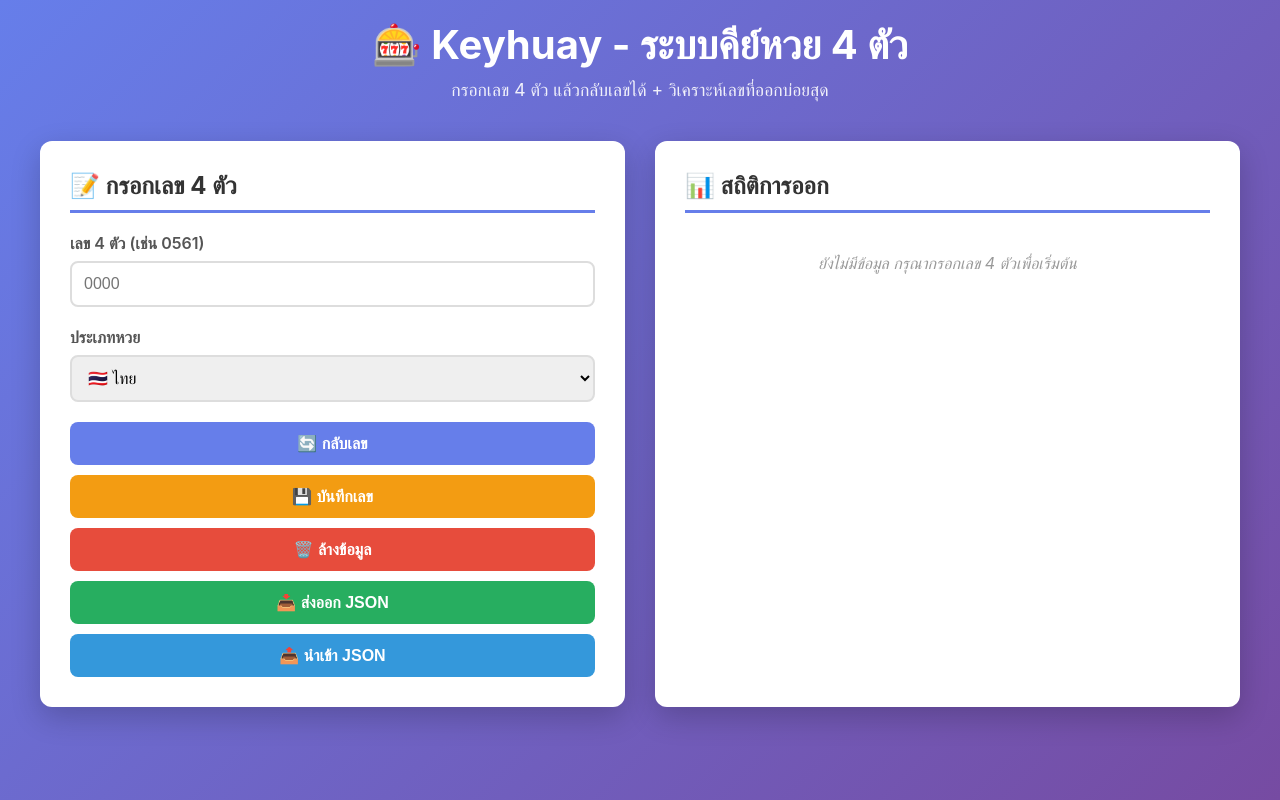
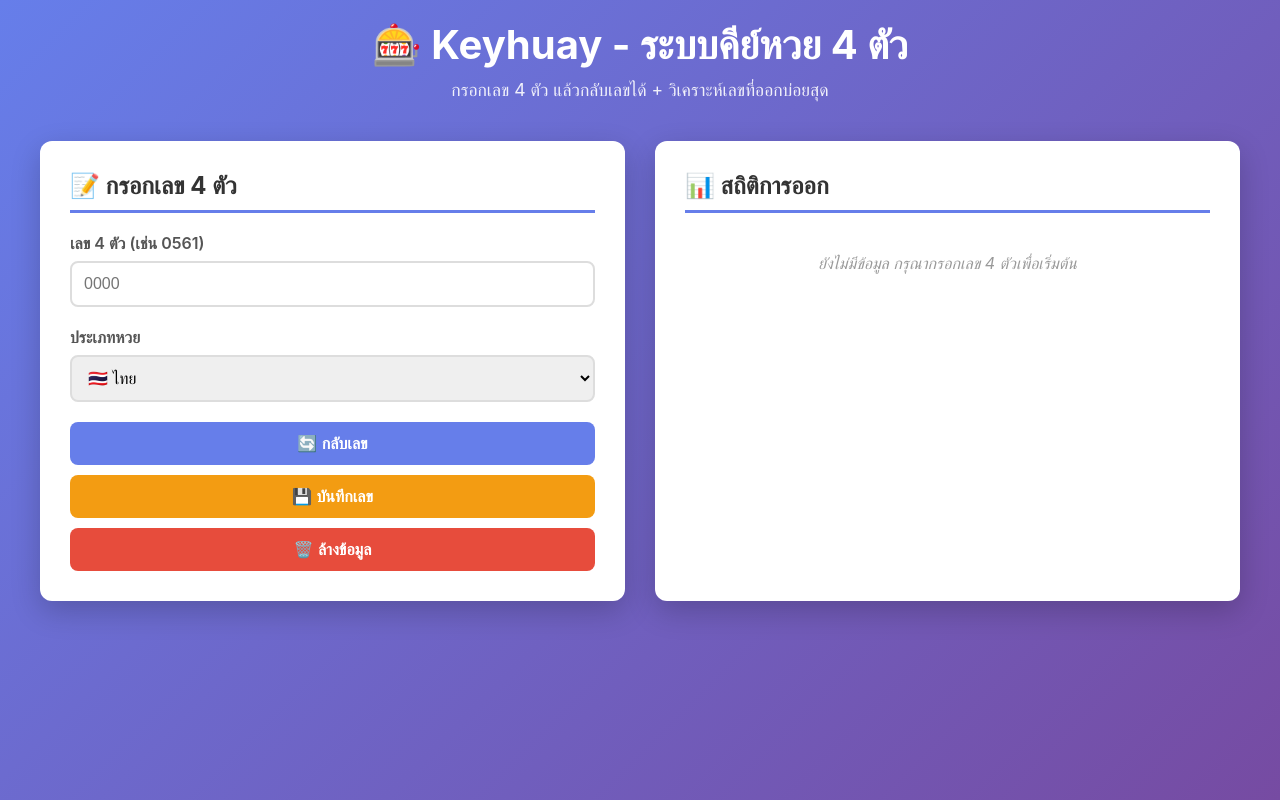
Before and after one commit to b23618/keyhuay, a Next.js app: page / in a window 1280 px wide. Built offline with nearby package versions, Linux system fonts and the light colour scheme.

Commit message:
remove JSON export and import buttons

```diff
--- a/app/page.tsx
+++ b/app/page.tsx
@@ -299,26 +299,6 @@ export default function Home() {
           <button className="button" style={{ marginTop: '10px', background: '#e74c3c' }} onClick={clearAll}>
             🗑️ ล้างข้อมูล
           </button>
-          <button className="button" style={{ marginTop: '10px', background: '#27ae60' }} onClick={exportToJSON}>
-            📥 ส่งออก JSON
-          </button>
-          <div style={{ marginTop: '10px', position: 'relative' }}>
-            <input
-              type="file"
-              accept=".json"
-              onChange={importFromJSON}
-              style={{
-                position: 'absolute',
-                opacity: 0,
-                width: '100%',
-                height: '100%',
-                cursor: 'pointer',
-              }}
-            />
-            <button className="button" style={{ background: '#3498db', pointerEvents: 'none' }}>
-              📤 นำเข้า JSON
-            </button>
-          </div>
 
           {reversedNumbers.length > 0 && (
             <div className="results">
```
